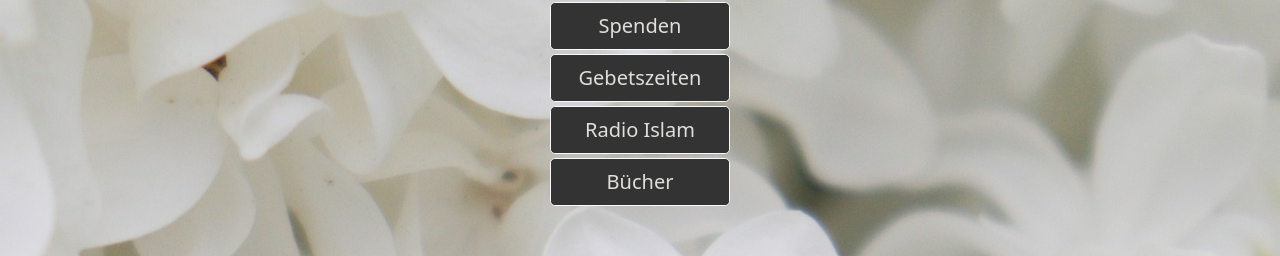
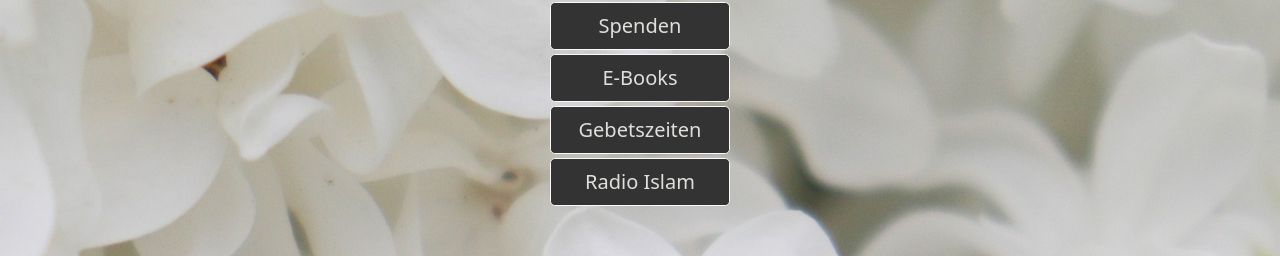
Before and after one commit to MysticMitch/mysticmitch.github.io, a plain HTML site: page index.html in a window 1280 px wide. Shown: the part 424-680 px from the top of the page. Drawn offline with nearby package versions, Linux system fonts and the light colour scheme.

Commit message:
new link

```diff
--- a/index.html
+++ b/index.html
@@ -25,9 +25,9 @@
     <form target="_blank" action="https://barakkagroup.de"><input class="btn btn-light btn-lg mainbutton" type="submit" value="Onlineshop"/></form>
     <form target="_blank" action="https://www.youtube.com/@lernislam"><input class="btn btn-light btn-lg mainbutton" type="submit" value="YouTube"/></form>
     <form target="_blank" action="https://www.siebenaehren.de"><input class="btn btn-light btn-lg mainbutton" type="submit" value="Spenden"/></form>
+    <form target="_blank" action="https://dmg-bs.de/ebook-bibliothek/"><input class="btn btn-light btn-lg mainbutton" type="submit" value="E-Books"/></form>
     <form target="_blank" action="https://www.igmg.org/gebetskalender?stadt=_DEUTSCHLAND_&id=please_choose"><input class="btn btn-light btn-lg mainbutton" type="submit" value="Gebetszeiten"/></form>
-    <form target="_blank" action="http://listen.radioislam.co.za:8080/radioislam.mp3"><input class="btn btn-light btn-lg mainbutton" type="submit" value="Radio Islam"/></form>
-    <form target="_blank" action="https://dmg-bs.de/ebook-bibliothek/"><input class="btn btn-light btn-lg mainbutton" type="submit" value="Bücher"/></form>
+    <form target="_blank" action="https://listen.radioislam.org.za:8443/radioislam.mp3"><input class="btn btn-light btn-lg mainbutton" type="submit" value="Radio Islam"/></form>
     </div>
 
     <div id="konv">
```
